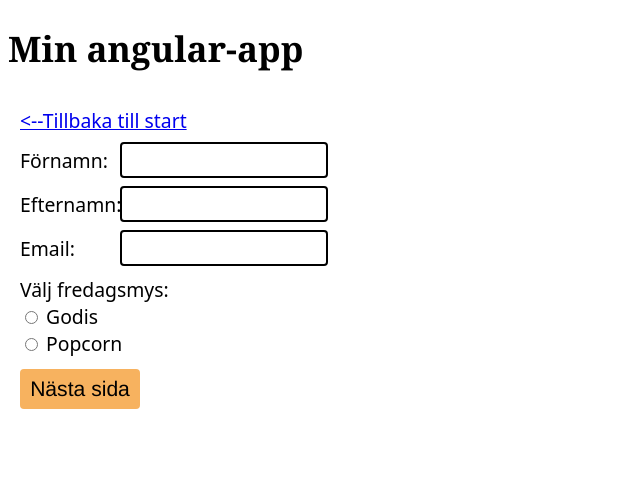
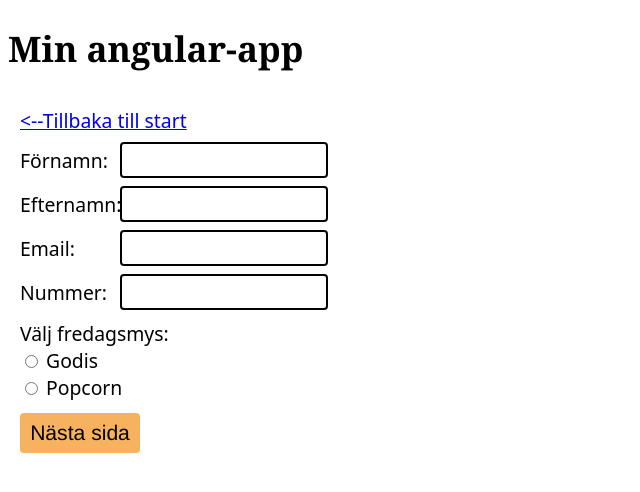
Before and after one commit to TeaGross/Learning-Angular, an Angular app: page /form in a window 1280 px wide. Shown: the top 492 px of the page, without its empty margins (0-640 px from the left). Built offline with nearby package versions, Linux system fonts and the light colour scheme.

Commit message:
feat: added custom validator for number, made sure number cant begin with 0

```diff
--- /dev/null
+++ b/src/app/validators/zero.validator.ts
@@ -0,0 +1,23 @@
+import { AbstractControl, ValidationErrors, ValidatorFn } from '@angular/forms';
+
+export function forbiddenZipcodeStartValidator(): ValidatorFn {
+  return (control: AbstractControl): ValidationErrors | null => {
+    const value = control.value;
+
+    // if empty
+    if (!value) return null;
+    console.log(forbiddenZipcodeStartValidator)
+
+    // Check if the number starts with 0
+    return value.toString().startsWith('0')
+      ? { forbiddenZipcodeStart: true }
+      : null;
+  };
+}
+
+// export function forbiddenZipcodeStartValidator(zero: RegExp): ValidatorFn {
+//   return (control: AbstractControl): ValidationErrors | null => {
+//     const forbidden = zero.test(control.value);
+//     return forbidden ? { forbiddenZpcodeStart: { value: control.value } } : null;
+//   };
+// }
--- a/src/components/form/form.html
+++ b/src/components/form/form.html
@@ -19,6 +19,13 @@
     </div>
     <p *ngIf="registerForm.get('email')?.hasError('required') && (registerForm.get('email')?.touched || isSubmitted)" class="error">Fyll i din email</p>
 
+     <div class="input-container">
+        <label for="nummer">Nummer: </label>
+        <input type="text" id="nummer" formControlName="nummer" [class.invalid]="registerForm.get('nummer')?.invalid && (registerForm.get('nummer')?.touched || registerForm.get('nummer')?.dirty || isSubmitted)">
+    </div>
+    <span *ngIf="registerForm.get('nummer')?.hasError('required') && (registerForm.get('nummer')?.touched || isSubmitted)" class="error">Fyll i ditt nummer</span>
+    <span *ngIf="registerForm.get('nummer')?.hasError('forbiddenZipcodeStart') && (registerForm.get('nummer')?.dirty || isSubmitted)" class="error">Nummer får inte börja på 0</span>
+
     <div class="radio-container">
         <label>Välj fredagsmys:</label>
         <label><input class="radio-options" type="radio" formControlName="fredagsmys" [value]="fredagsmys[0].namn"> Godis</label>
--- a/src/components/form/form.ts
+++ b/src/components/form/form.ts
@@ -4,6 +4,7 @@ import { FormBuilder, FormGroup, ReactiveFormsModule, Validators } from '@angula
 import { Router, RouterLink } from '@angular/router';
 import { FormDataService } from '../../app/services/FormData.service';
 import { fornamnValidator } from '../../app/validators/fornamn.validator';
+import { forbiddenZipcodeStartValidator } from '../../app/validators/zero.validator';
 
 @Component({
   selector: 'app-form',
@@ -26,6 +27,7 @@ export class Form implements OnInit{
       efternamn: [this.formData?.efternamn ?? "", Validators.required],
       email: [this.formData?.email ?? "", [Validators.required, Validators.email]],
       fredagsmys: [this.formData?.fredagsmys ?? ""],
+      nummer: [this.formData?.nummer ?? "", [Validators.required, forbiddenZipcodeStartValidator()]]
     })
   }
 
```
